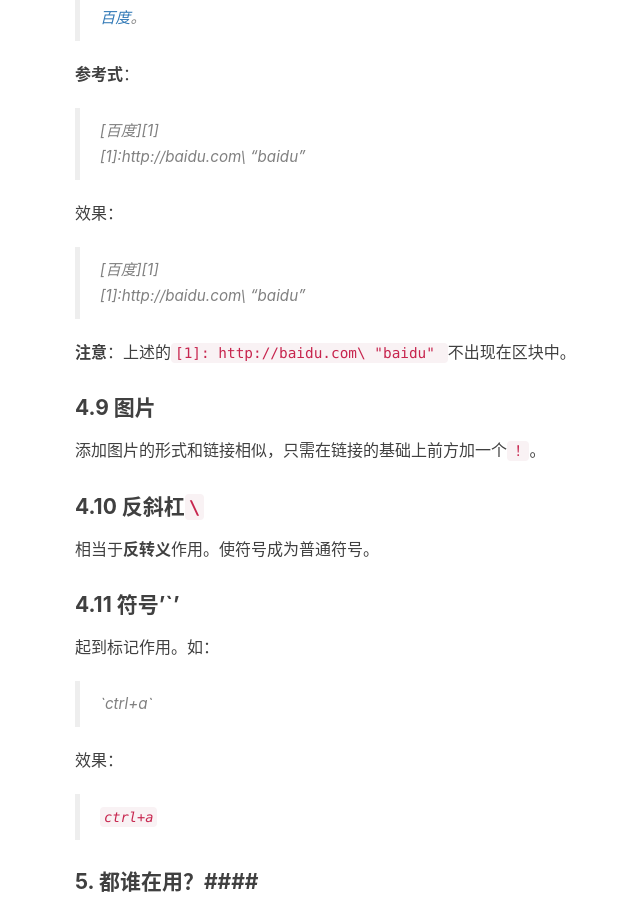
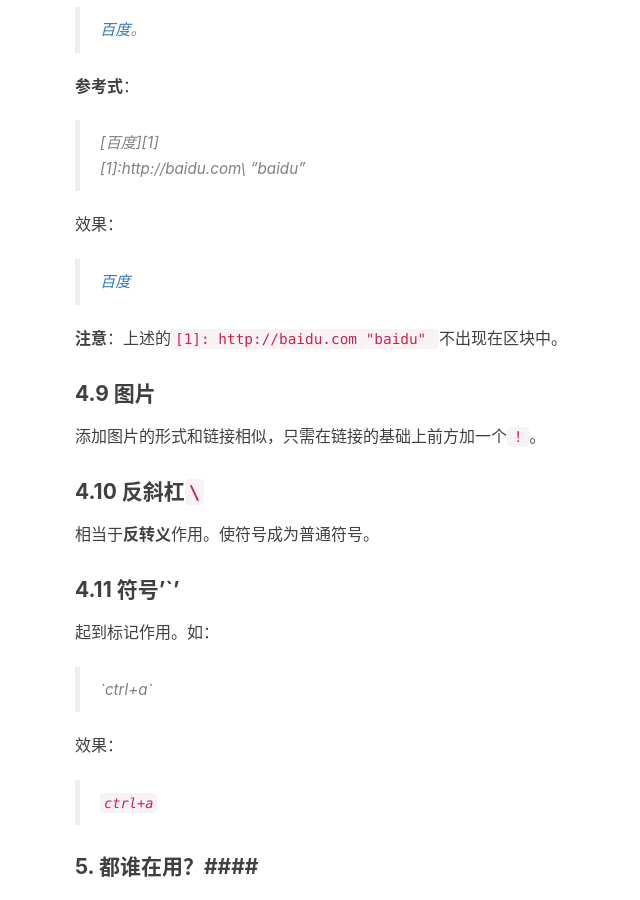
Before and after one commit to ZhongXiaoBei/ZhongXiaoBei.github.io, a Jekyll site: the page built from _posts/2016-03-07-markdown-usage.md, in a window 1280 px wide and 900 px high, scrolled down 5527 px. Shown: the whole window, without its empty margins (190-830 px from the left). Built offline with Jekyll 4.4.1, drawn with Linux system fonts in a browser that asks for light colours; nearby versions of some CDN libraries; comment, search, counter and statistics services are not loaded.

Commit message:
modify mardown-usage

```diff
--- a/_posts/2016-03-07-markdown-usage.md
+++ b/_posts/2016-03-07-markdown-usage.md
@@ -62,6 +62,7 @@
 
 > 一级标题
 > =========
+>
 > 二级标题
 > ---------
 
@@ -189,9 +190,10 @@
 效果：
 
 > [百度][1]
-> [1]:http://baidu.com\ "baidu"
 
-**注意**：上述的`[1]: http://baidu.com\ "baidu" `不出现在区块中。
+ [1]:http://baidu.com "baidu"
+
+**注意**：上述的`[1]: http://baidu.com "baidu" `不出现在区块中。
 
 #### 4.9 图片 ####
 添加图片的形式和链接相似，只需在链接的基础上前方加一个`！`。
```
